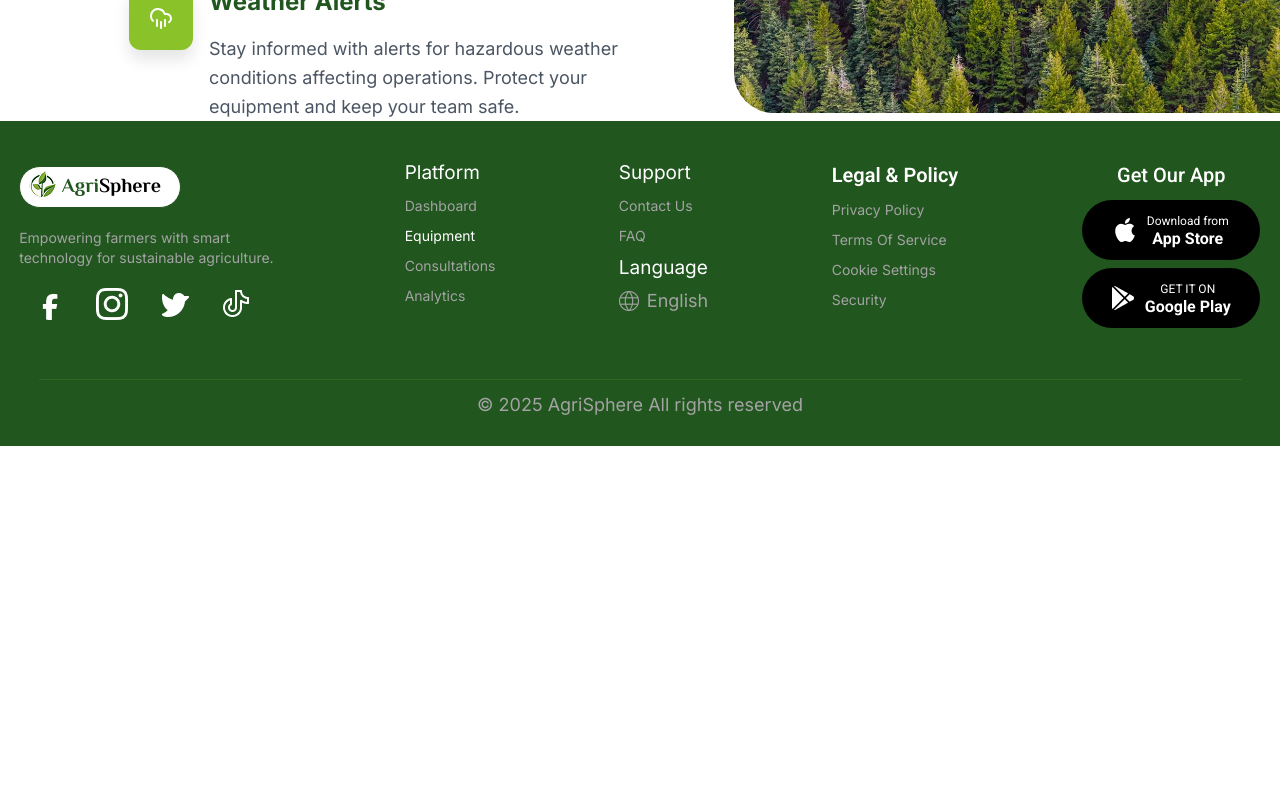
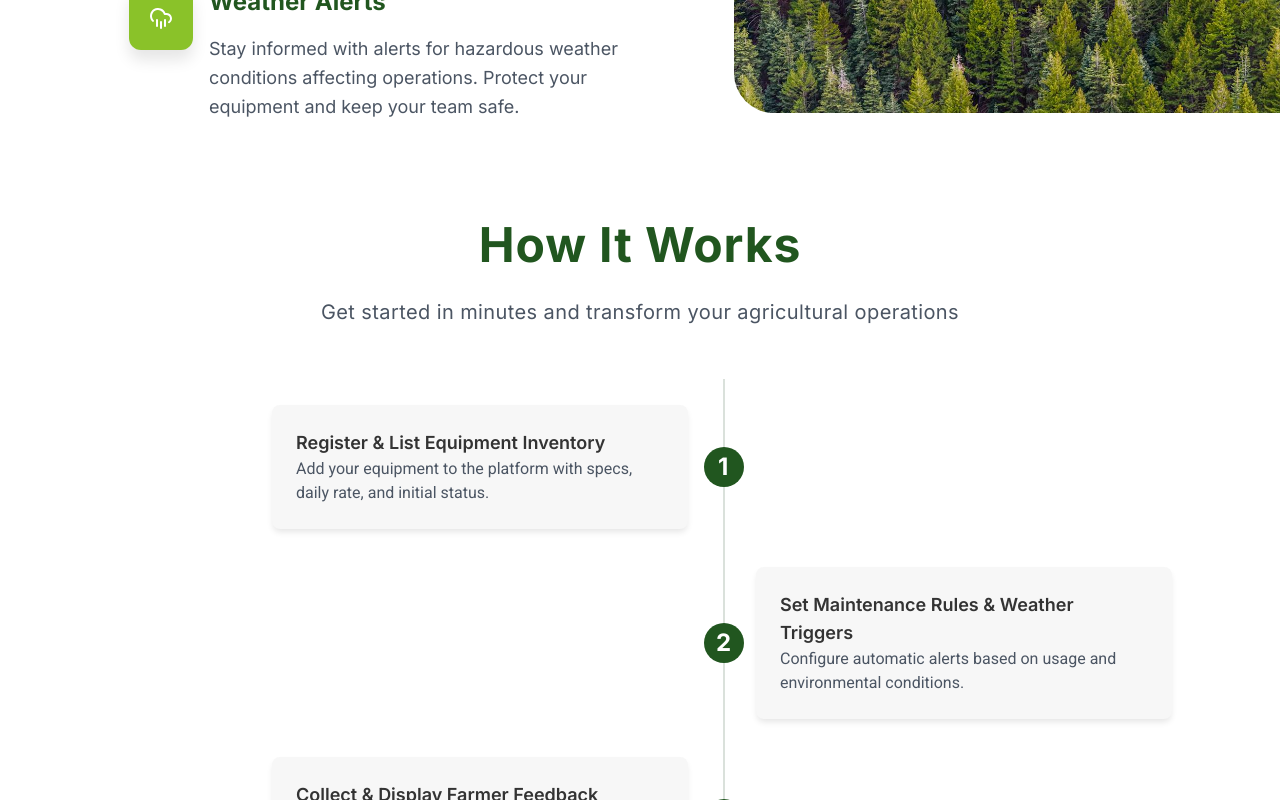
Before and after one commit to firas-mostafa/agri_sphere, a React app in the folder frontend/: page /equipment in a window 1280 px wide. Shown: the part 1880-2680 px from the top of the page. Before the commit the page ends 2326 px from the top, so only its background shows below. Built offline with nearby package versions, Linux system fonts and the light colour scheme; the HTML template or start-up script is replaced by a standard one.

Commit message:
Add HowItWorks Component to Equipment Page

```diff
--- a/frontend/src/pages/public/equipment/Equipment.jsx
+++ b/frontend/src/pages/public/equipment/Equipment.jsx
@@ -2,8 +2,9 @@
 
 import Layout from '../../../components/common/Layout';
 import SectionTitle from '../../../components/title/SectionTitle';
+import HowItWorks from '../../../components/how-it-works/HowItWorks';
 
-import { equipment_features_data1, equipment_features_data2 } from '../../../Data';
+import { equipment_features_data1, equipment_features_data2, equipment_howItWorks_data } from '../../../Data';
 
 import CropsImage from '../../../assets/corps.jpg';
 import ForestImage from '../../../assets/forest.jpg';
@@ -128,6 +129,12 @@
                 </div>
             </section>
 
+
+            {/* =============== HOW IT WORKS =============== */}
+            <section className="howItWorks__equipment">
+                <HowItWorks data={equipment_howItWorks_data} />
+            </section>
+
         </Layout>
     );
 };
--- a/frontend/src/pages/public/equipment/equipment.css
+++ b/frontend/src/pages/public/equipment/equipment.css
@@ -202,3 +202,9 @@
     font-weight: var(--weight-400);
     line-height: 29.25px;
 }
+
+/* =============== HOW IT WORKS =============== */
+.howItWorks__equipment {
+    padding-block: 60px 80px;
+    padding-inline: 272px;
+}
```
